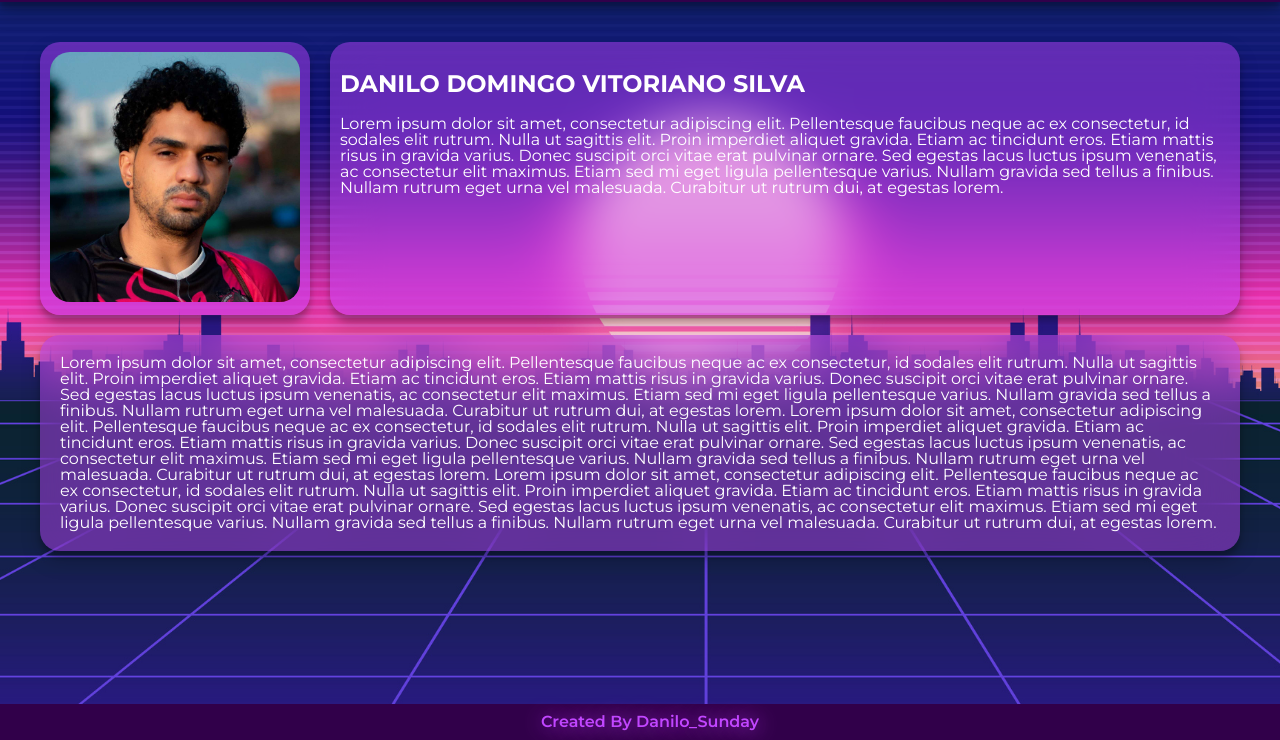
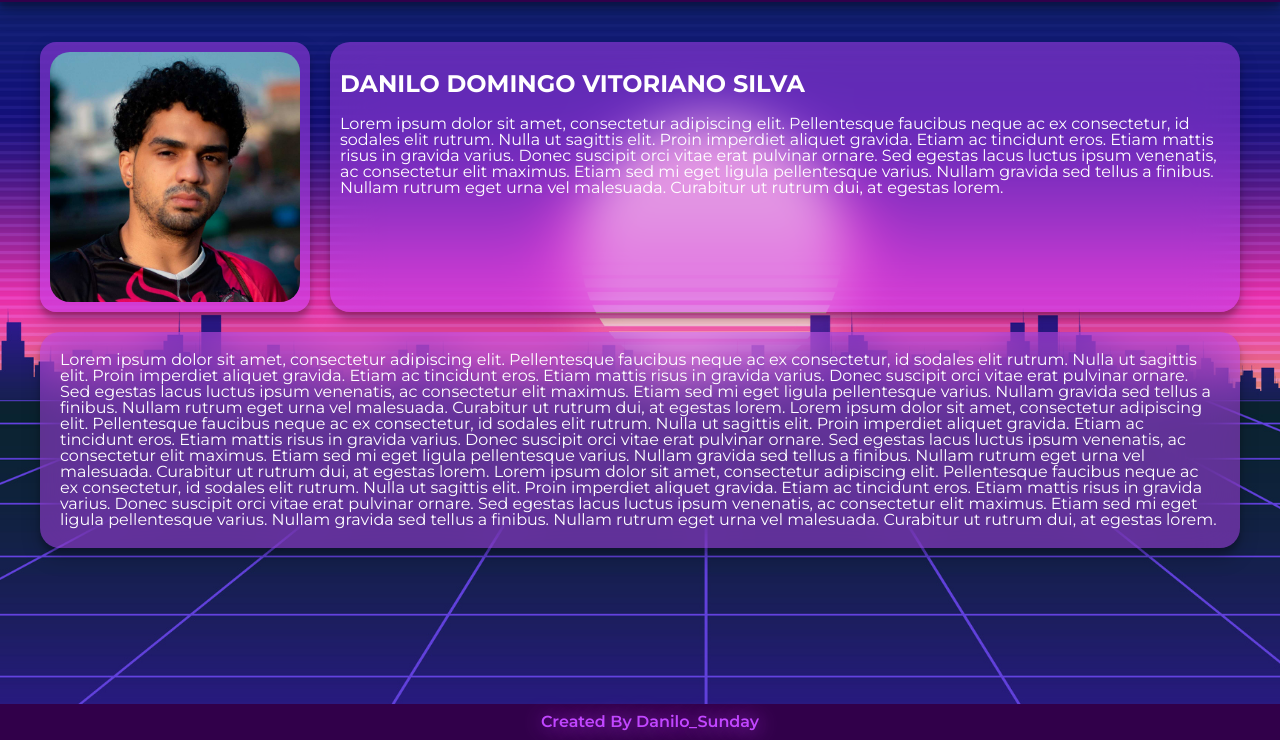
Before and after one commit to danilow200/Portfolio, a plain HTML site: page index.html in a window 1280 px wide. Shown: the part 60-800 px from the top of the page. Drawn offline with Linux system fonts and the light colour scheme; a script that the page names is missing.

Commit message:
fix: image div

```diff
--- a/style.css
+++ b/style.css
@@ -108,8 +108,9 @@ a {
 .sobre-img {
   background: rgba(193,70,255, 0.45);
   backdrop-filter: blur(25px);
+  height: 250px;
   padding: 10px;
-  border-radius: 20px;
+  border-radius: 16px;
   box-shadow: rgba(0, 0, 0, 0.19) 0px 10px 20px, rgba(0, 0, 0, 0.23) 0px 6px 6px;
 }
 
```
